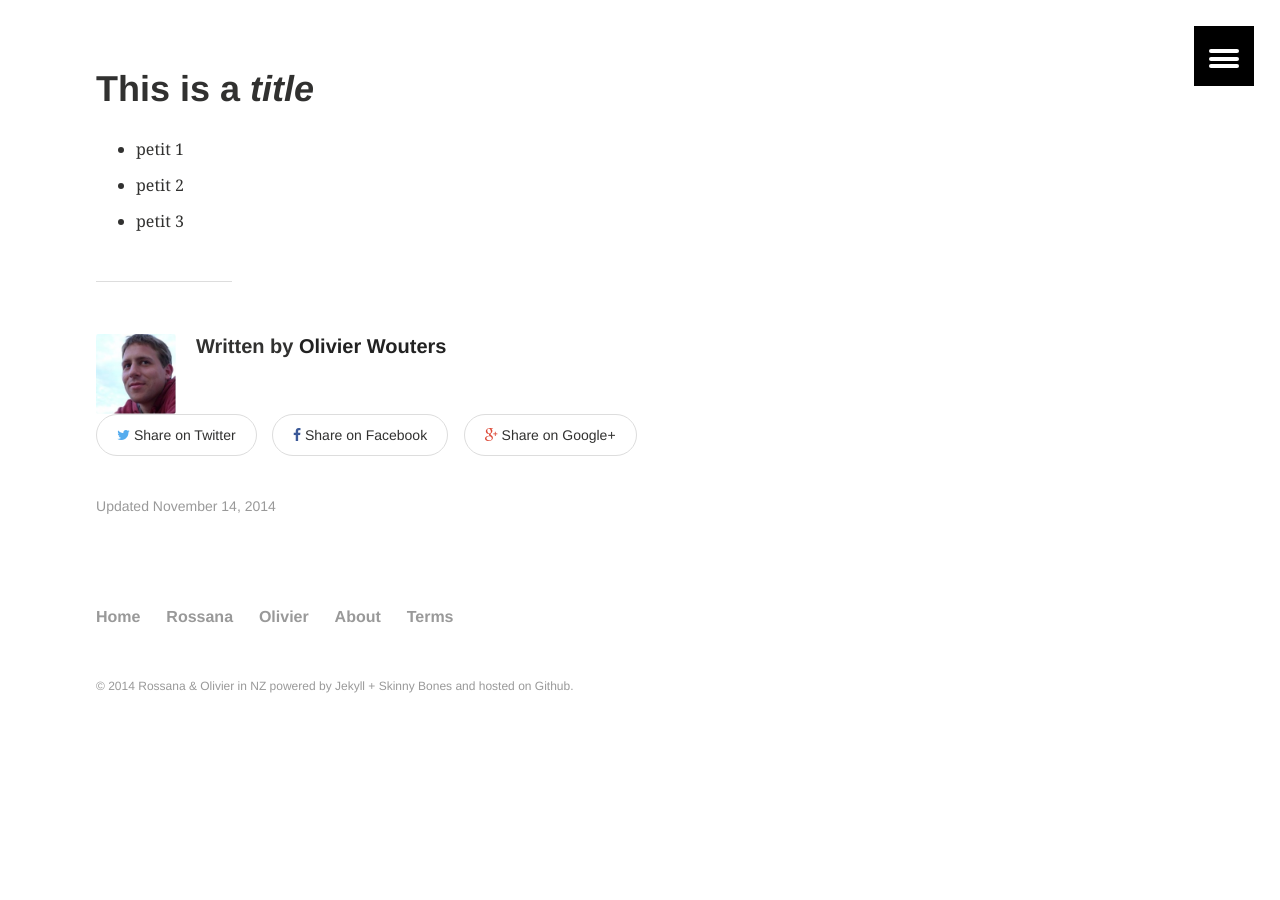
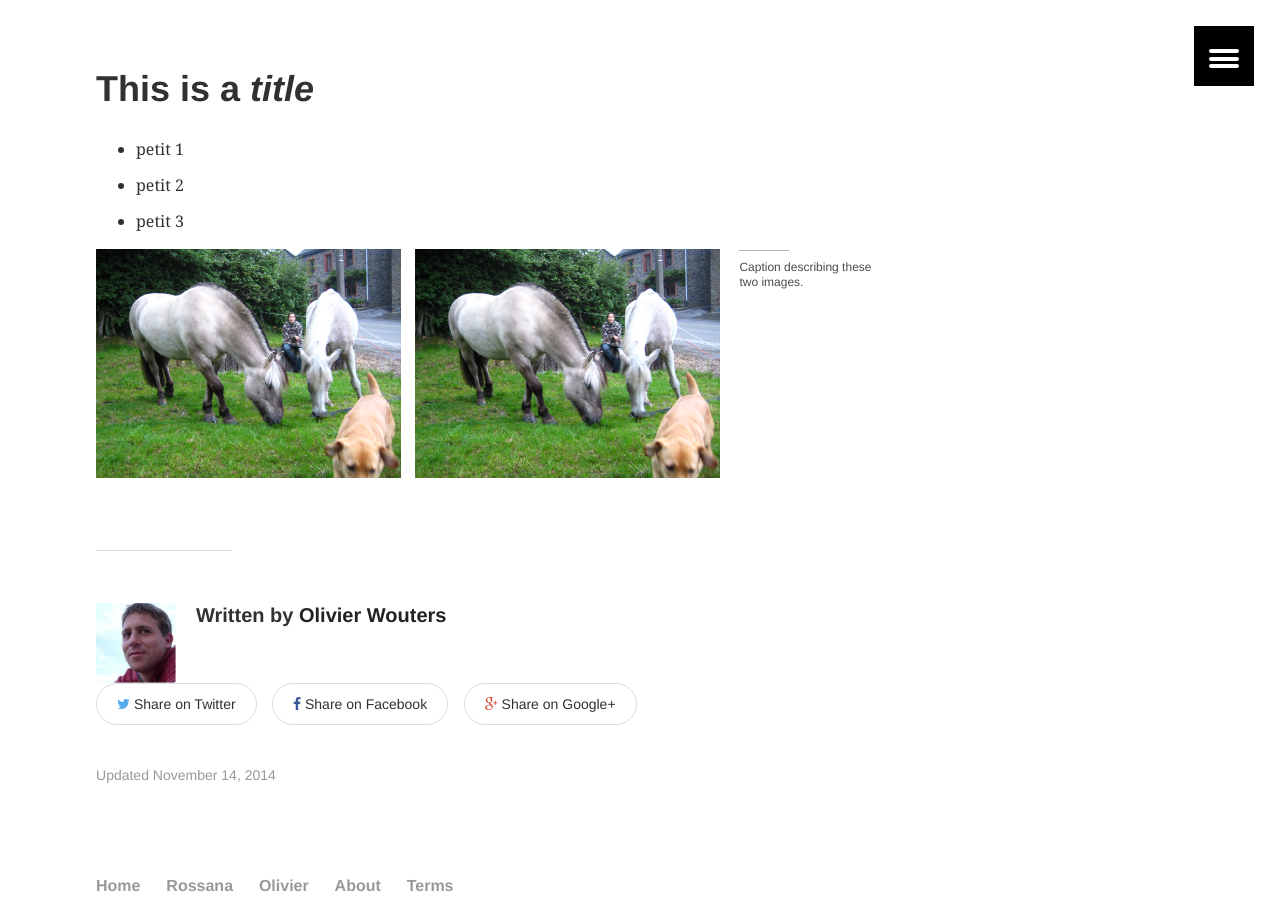
Before and after one commit to rokiwi/old, a Jekyll site: the page built from _posts/articles/2014-11-14-dummy-article.md, in a window 1280 px wide and 900 px high, scrolled down 1033 px. Built offline with Jekyll 4.4.1, drawn with Linux system fonts in a browser that asks for light colours; before the commit the page ends 1805 px from its top, so only the background shows below that.

Commit message:
Update 2014-11-14-dummy-article.md

```diff
--- a/_posts/articles/2014-11-14-dummy-article.md
+++ b/_posts/articles/2014-11-14-dummy-article.md
@@ -16,3 +16,9 @@
 * petit 1
 * petit 2
 * petit 3
+
+<figure class="half">
+	<img src="//rokiwi.github.io/images/maison20002.JPG">
+	<img src="//rokiwi.github.io/images/maison20002.JPG">
+	<figcaption>Caption describing these two images.</figcaption>
+</figure>
```
